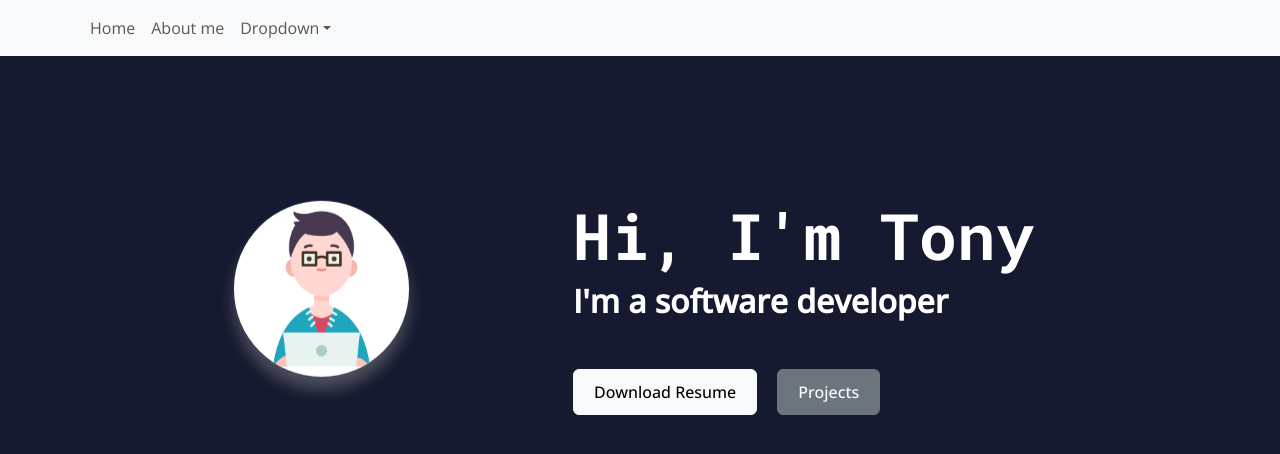
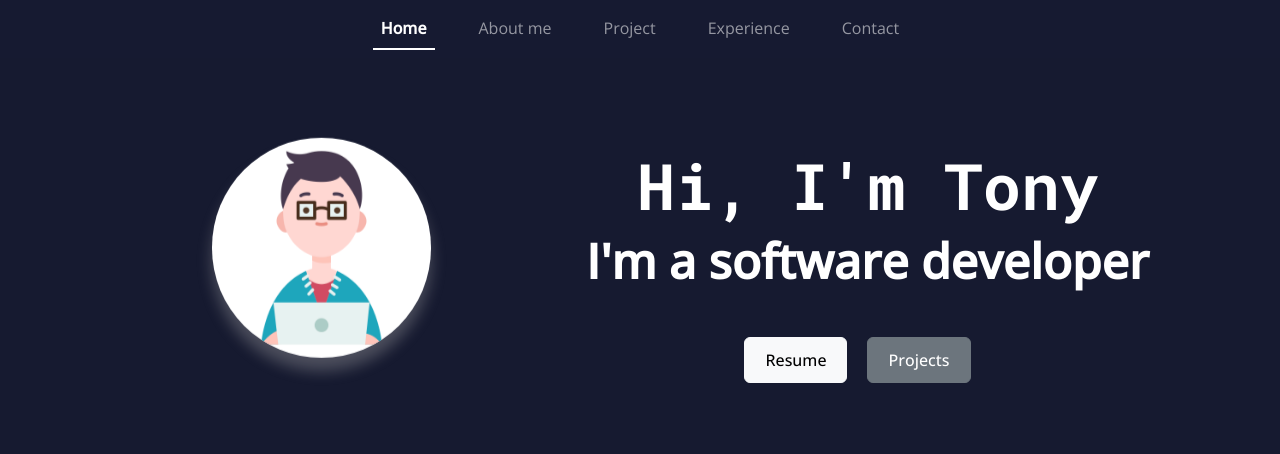
Before and after one commit to tonytkl/React_portfolio, a React (Create React App) app: page / in a window 1280 px wide. Shown: the top 454 px of the page. Built offline with nearby package versions, Linux system fonts and the light colour scheme.

Commit message:
Edit Navbar and style #home for each breakpoints

```diff
--- a/src/components/AboutMe.js
+++ b/src/components/AboutMe.js
@@ -7,17 +7,16 @@ import { faLinkedin, faGithub } from '@fortawesome/free-brands-svg-icons';
 function AboutMe() {
     return <Container>
         <Row id='home' className='p-4 align-items-center'>
-            <Col md={5} className='text-center p-2'>
+            <Col md={6} lg={5} className='p-2'>
                 <a href="https://www.flaticon.com/authors/amethystdesign" title="AmethystDesign"><img id="mainImg" src={devImage} /></a>
             </Col>
-            <Col md={7} className='p-4'>
+            <Col md={6} lg={7} className='p-4'>
                 <h1 id="mainHeader">Hi, I'm Tony</h1>
                 <h2 className='secondaryHeader'>I'm a software developer</h2>
-                <Button variant="light" href={resume} download="Resume_Tony">Download Resume</Button>
-                <Button variant="secondary">Projects</Button>
-
-
-
+                <div className='centerButton'>
+                    <Button variant="light" href={resume} download="Resume_Tony">Resume</Button>
+                    <Button variant="secondary">Projects</Button>
+                </div>
             </Col>
         </Row>
         {/* <Row id='aboutMe' className='lightSection'>
--- a/src/components/MainNavBar.js
+++ b/src/components/MainNavBar.js
@@ -1,28 +1,19 @@
 import Container from 'react-bootstrap/Container';
 import Nav from 'react-bootstrap/Nav';
 import Navbar from 'react-bootstrap/Navbar';
-import NavDropdown from 'react-bootstrap/NavDropdown';
 
 function MainNavBar() {
   return (
-    <Navbar expand="lg" className="bg-body-tertiary">
+    <Navbar expand="md" data-bs-theme="dark" className="mainNavBar">
       <Container>
         <Navbar.Toggle aria-controls="basic-navbar-nav" />
         <Navbar.Collapse id="basic-navbar-nav">
-          <Nav className="me-auto">
+          <Nav className="m-auto" defaultActiveKey="#home" variant='underline'>
             <Nav.Link href="#home">Home</Nav.Link>
             <Nav.Link href="#aboutMe">About me</Nav.Link>
-            <NavDropdown title="Dropdown" id="basic-nav-dropdown">
-              <NavDropdown.Item href="#action/3.1">Action</NavDropdown.Item>
-              <NavDropdown.Item href="#action/3.2">
-                Another action
-              </NavDropdown.Item>
-              <NavDropdown.Item href="#action/3.3">Something</NavDropdown.Item>
-              <NavDropdown.Divider />
-              <NavDropdown.Item href="#action/3.4">
-                Separated link
-              </NavDropdown.Item>
-            </NavDropdown>
+            <Nav.Link href="#project">Project</Nav.Link>
+            <Nav.Link href="#experience">Experience</Nav.Link>
+            <Nav.Link href="#contact">Contact</Nav.Link>
           </Nav>
         </Navbar.Collapse>
       </Container>
--- a/src/styles.css
+++ b/src/styles.css
@@ -25,18 +25,97 @@ body {
   padding: 10px 20px;
 }
 
+
+/* ############# */
+/* NAV section */
+/* ############# */
+.mainNavBar {
+  background-color: #161a31;
+  position: fixed;
+  top: 0;
+  width: 100%;
+  z-index: 1;
+}
+.nav-link{
+  margin-left: 10px;
+  margin-right: 10px;
+}
+
+
 /* ############# */
 /* Home section */
 /* ############# */
+#home{
+  text-align: center;
+  margin-top: 40px;
+}
+
 #mainHeader{
   font-family: 'Roboto Mono', monospace;
   font-weight: 700;
   font-size: 4rem;
 }
 
+
+/* CSS to xs breakpoint */
+@media (max-width: 576px) {
+  #mainHeader{
+    font-size: 3rem;
+  }
+  .secondaryHeader{
+    font-size: 2rem;
+  }
+  #mainImg{
+    margin: 10px;
+    width: 60%;
+  }
+}
+
+/* CSS to s breakpoint */
+@media (min-width: 576px) {
+  #mainImg{
+    width: 70%;
+    height: 100%;
+    margin: 20px;
+  }
+  #mainHeader{
+    font-size: 4rem;
+  }
+  .secondaryHeader{
+    font-size: 2.5rem;
+  }
+}
+
 @media (min-width: 768px) {
+  #mainImg{
+    width: 70%;
+    height: 100%;
+    margin: 30px;
+  }
   #home{
     height: 500px;
+  }
+  #mainHeader{
+    font-size: 3rem;
+  }
+  .secondaryHeader{
+    font-size: 2rem;
+  }
+}
+
+@media (min-width: 992px) {
+  #home{
+    height: 450px;
+  }
+  #mainImg{
+    margin: 30px;
+    width: 50%;
+  }
+  #mainHeader{
+    font-size: 4rem;
+  }
+  .secondaryHeader{
+    font-size: 3rem;
   }
 }
 
@@ -56,8 +135,6 @@ body {
 }
 
 #mainImg {
-  margin: 40px;
-  width: 40%;
   transform: translatey(0px);
   animation: float 4s ease-in-out infinite;
   box-sizing: border-box;
```
